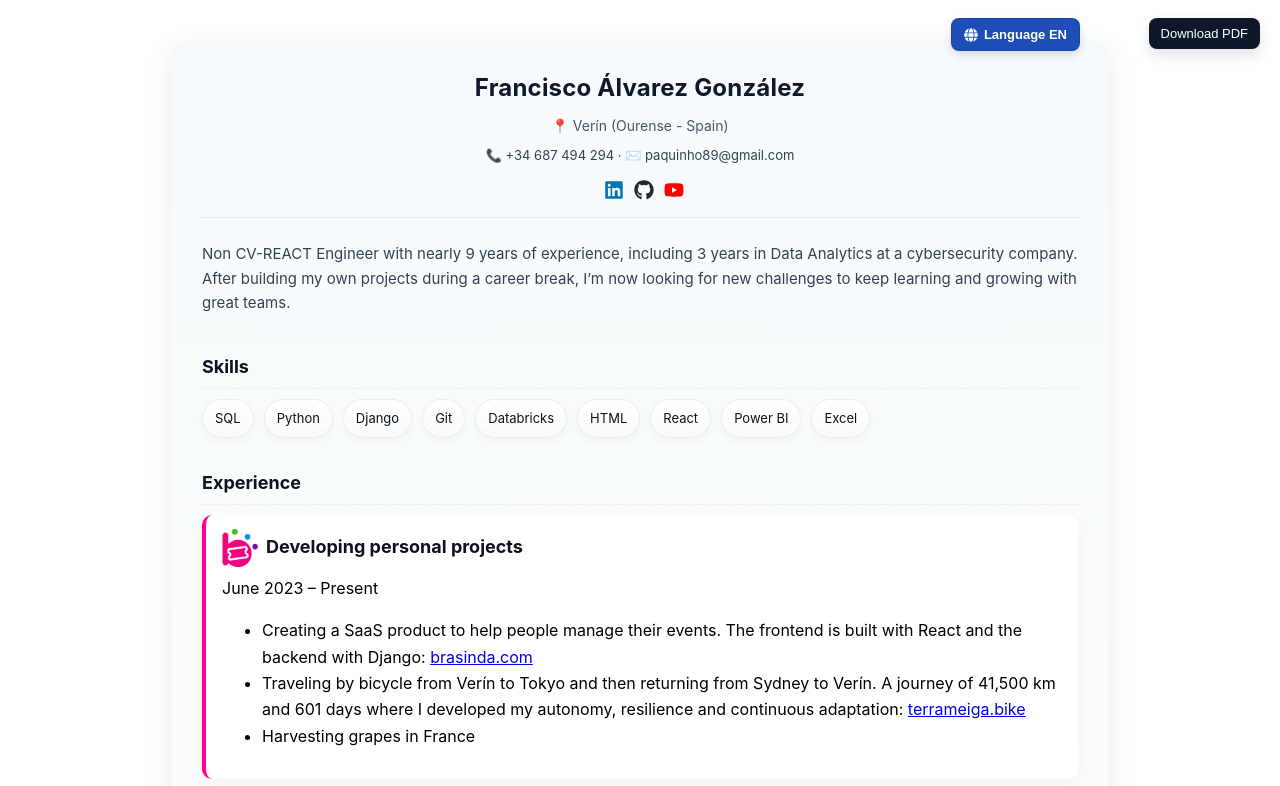
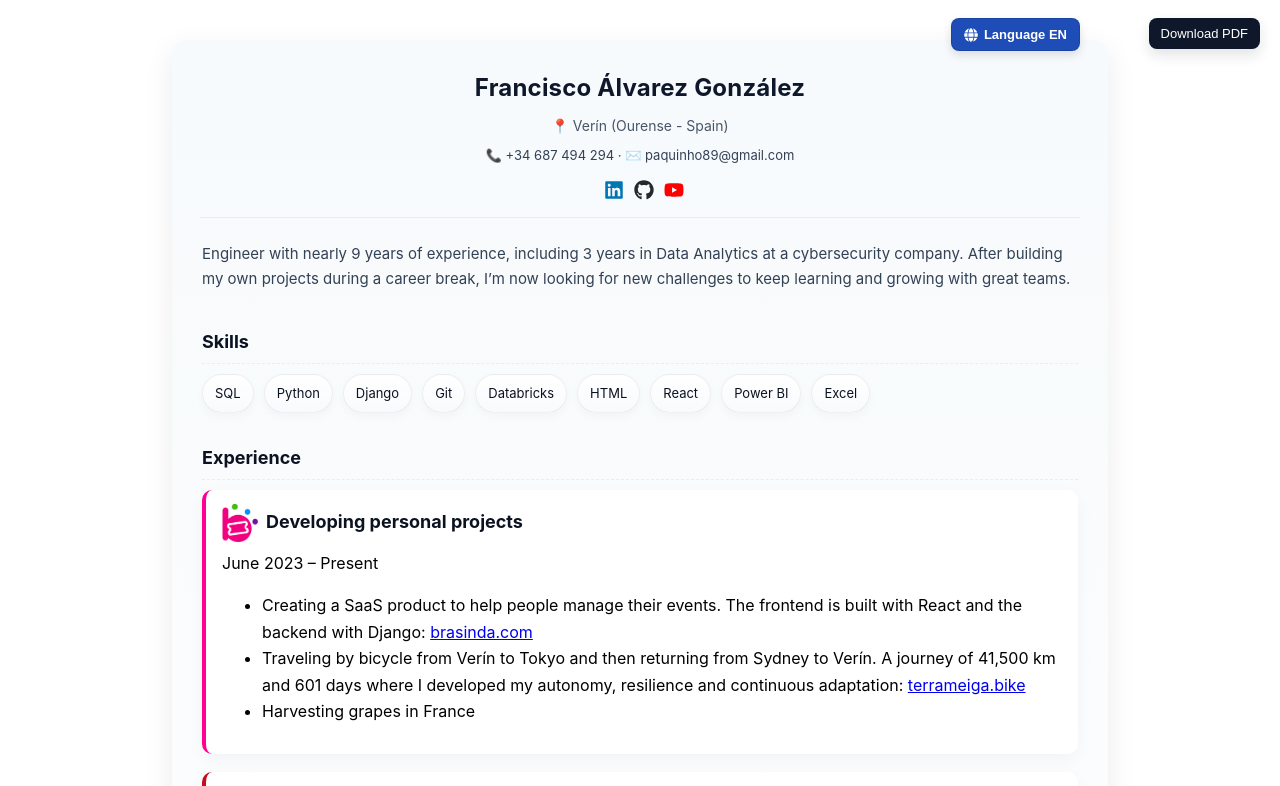
Before and after one commit to paquinho89/cv, a React (Create React App) app: page / in a window 1280 px wide. Shown: the top 786 px of the page. Built offline with nearby package versions, Linux system fonts and the light colour scheme.

Commit message:
vamos_pa_cama

```diff
--- a/src/App.js
+++ b/src/App.js
@@ -64,7 +64,7 @@ const T = {
     pdf_downloading: "downloading pdf",
     location: "📍 Verín (Ourense - Spain)",
     profile:
-      "Non CV-REACT Engineer with nearly 9 years of experience, including 3 years in Data Analytics at a cybersecurity company. After building my own projects during a career break, I’m now looking for new challenges to keep learning and growing with great teams.",
+      "Engineer with nearly 9 years of experience, including 3 years in Data Analytics at a cybersecurity company. After building my own projects during a career break, I’m now looking for new challenges to keep learning and growing with great teams.",
     skills: "Skills",
     experience: "Experience",
     education: "Education",
```
